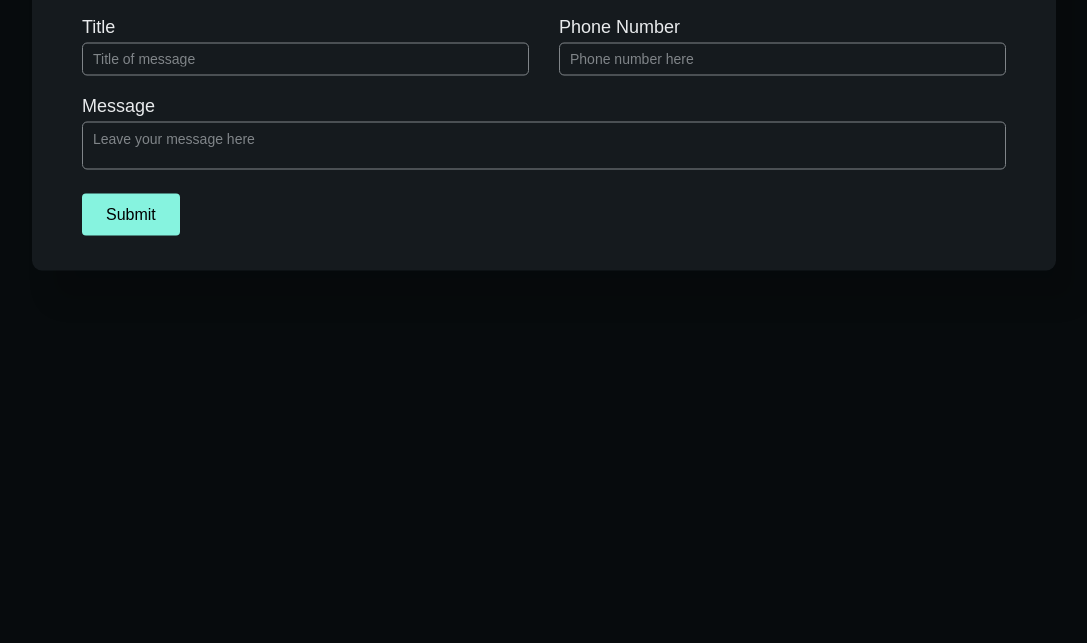
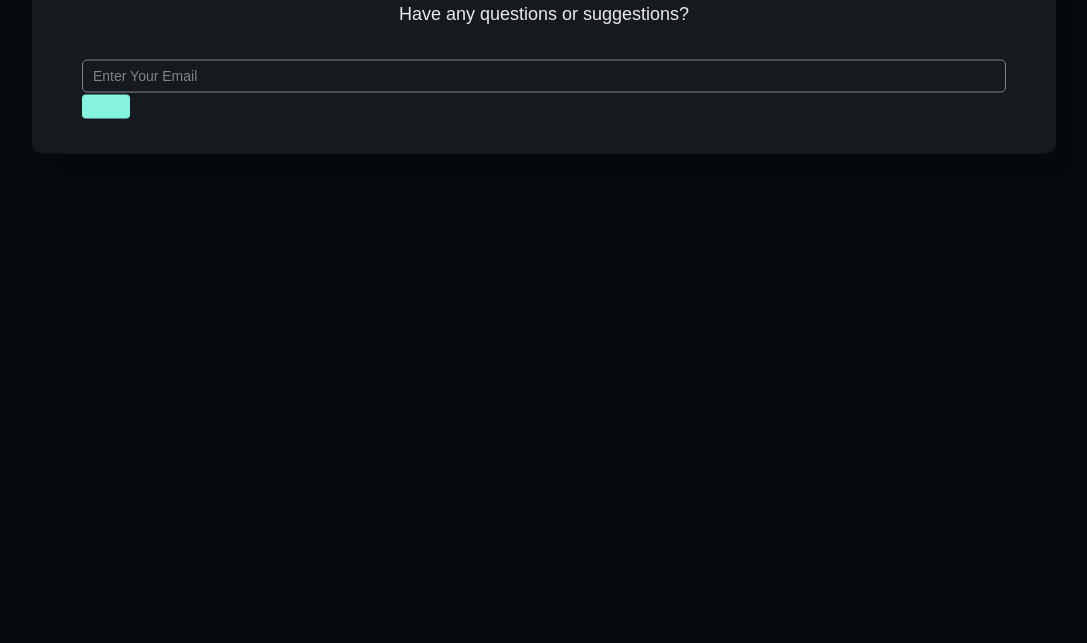
Before and after one commit to MelvinPeepers/html_netlify_form, a plain HTML site: page index.html in a window 1280 px wide. Shown: the part 157-800 px from the top of the page, without its empty margins (96-1183 px from the left). Drawn offline with Linux system fonts and the light colour scheme.

Commit message:
Update index.html

```diff
--- a/index.html
+++ b/index.html
@@ -13,7 +13,7 @@
         <h1>Netlify Forms on Hugo</h1>
         <h2>Contact Form</h2>
         <p>Have any questions or suggestions?</p>
-        <form name="contact" method="POST" data-netlify="true">
+<!--         <form name="contact" method="POST" data-netlify="true">
             <div class="row">
                 <div class="column">
                     <label for="name">Name</label>
@@ -42,6 +42,11 @@
                 </div>
             </div>
             <button type="submit">Submit</button>
+        </form> -->
+
+        <form name="contact" method="POST" data-netlify="true" onSubmit="submit">
+          <input class="footer__input" type="email" name="email" id="email" placeholder="Enter Your Email">
+          <button class="footer__btn" type="submit"></button>
         </form>
     </div>
 </body>
```
